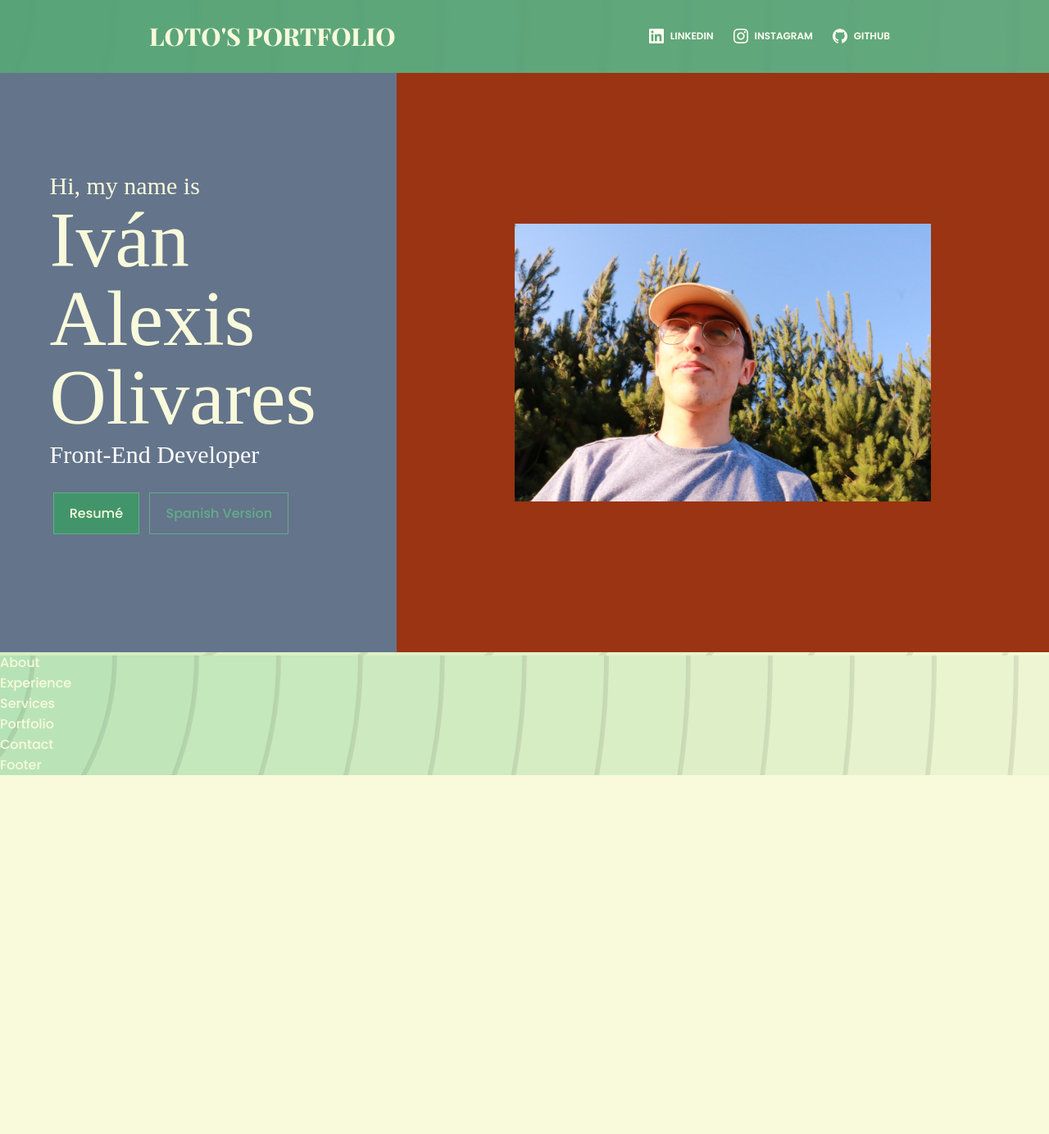
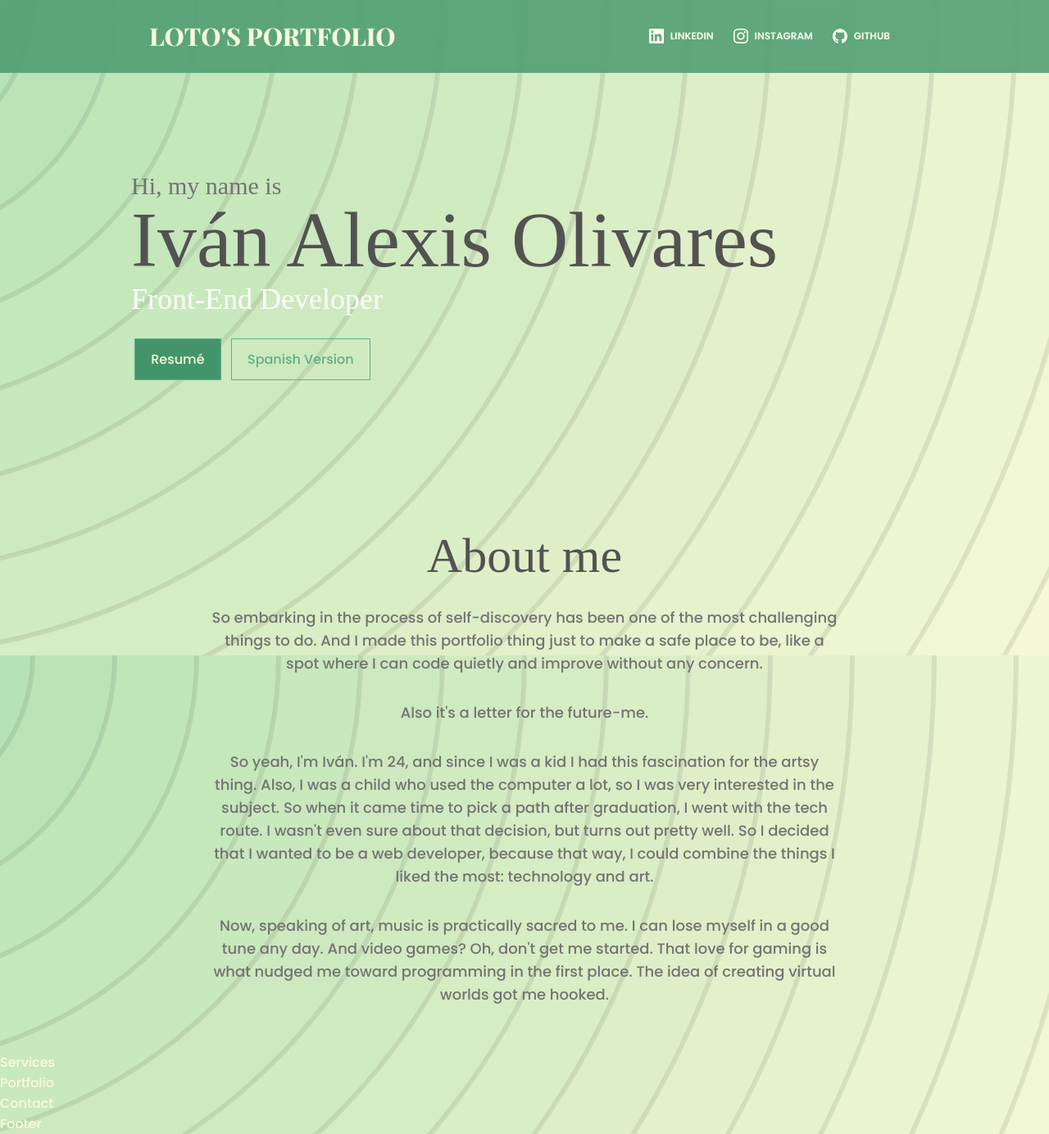
Before and after one commit to IvanLotoPascalCase/portfolio_main, a React (Vite) app in the folder client/: page / in a window 1280 px wide. Shown: the whole page at 82% size. Before the commit the page ends 946 px from the top, so only its background shows below. Built offline with nearby package versions, Linux system fonts and the light colour scheme; a web font is replaced by a local one.

Commit message:
Agregada sección About

```diff
--- a/client/src/components/About.jsx
+++ b/client/src/components/About.jsx
@@ -1,9 +1,41 @@
-import React from 'react'
+const About = () => {
+  return (
+    <div>
+      <div className="m-10">
+        <h2 className=" flex justify-center text-6xl text-neutral-600">
+          About me
+        </h2>
+        <div className="grid justify-items-center text-center">
+          <p className="text-lg text-neutral-500 px-4 pt-8 pb-4 w-2/3">
+            So embarking in the process of self-discovery has been one of the
+            most challenging things to do. And I made this portfolio thing just
+            to make a safe place to be, like a spot where I can code quietly and
+            improve without any concern.
+          </p>
+          <p className="text-lg text-neutral-500 p-4 w-2/3">
+            Also it's a letter for the future-me.
+          </p>
+          <p className="text-lg text-neutral-500 p-4 w-2/3">
+            So yeah, I'm Iván. I'm 24, and since I was a kid I had this
+            fascination for the artsy thing. Also, I was a child who used the
+            computer a lot, so I was very interested in the subject. So when it
+            came time to pick a path after graduation, I went with the tech
+            route. I wasn't even sure about that decision, but turns out pretty
+            well. So I decided that I wanted to be a web developer, because that
+            way, I could combine the things I liked the most: technology and
+            art.
+          </p>
+          <p className="text-lg text-neutral-500 p-4 w-2/3">
+            Now, speaking of art, music is practically sacred to me. I can lose
+            myself in a good tune any day. And video games? Oh, don't get me
+            started. That love for gaming is what nudged me toward programming
+            in the first place. The idea of creating virtual worlds got me
+            hooked.
+          </p>
+        </div>
+      </div>
+    </div>
+  );
+};
 
-const About = () => {
-    return (
-        <div>About</div>
-    )
-}
-
-export default About
+export default About;
--- a/client/src/components/CTA.jsx
+++ b/client/src/components/CTA.jsx
@@ -1,11 +1,12 @@
 import React from "react";
 import curriculum from "../assets/curriculum.pdf";
+import resume from "../assets/resume.pdf";
 
 const CTA = () => {
   return (
     <div className="grid grid-rows-1 grid-flow-col gap-1 py-6 w-20">
       <div className="px-1">
-        <a href="#contact" className="btn btn-primary">
+        <a href={resume} download className="btn btn-primary">
           Resumé
         </a>
       </div>
--- a/client/src/components/Experience.jsx
+++ b/client/src/components/Experience.jsx
@@ -1,9 +1,10 @@
-import React from 'react'
+import React from "react";
 
 const Experience = () => {
-    return (
-        <div>Experience</div>
-    )
-}
+  return;
+  <div className="bg-slate-100">
+    <div className="grid grid-cols-1">Hola</div>
+  </div>;
+};
 
-export default Experience
+export default Experience;
--- a/client/src/components/Hero/Hero.jsx
+++ b/client/src/components/Hero/Hero.jsx
@@ -7,22 +7,22 @@ const Hero = () => {
   return (
     <div className="grid grid-row-2 grid-flow-col">
       {/* SECCION 1 HERO (INFO) */}
-      <div className="py-[15vh] bg-slate-500">
+      <div className="py-[15vh] ">
         <div className="container header__container">
-          <h2 className="text-3xl">Hi, my name is</h2>
+          <h3 className="text-3xl text-neutral-500">Hi, my name is</h3>
           <div>
-            <h1 className="text-8xl">Iván Alexis Olivares</h1>
+            <h1 className="text-8xl text-neutral-600">Iván Alexis Olivares</h1>
           </div>
           <div className="py-1">
-            <h2 className="text-white text-3xl">Front-End Developer</h2>
+            <h1 className="text-white text-4xl">Front-End Developer</h1>
           </div>
           <CTA />
         </div>
       </div>
       {/* SECCION 2 HERO (FOTO) */}
-      <div className="md:col-span-4 flex items-center justify-center p-20 bg-orange-800">
+      {/* <div className="md:col-span-4 flex items-center justify-center p-20 ">
         <img src={mainPhoto} alt="me" className="w-[80%]" />
-      </div>
+      </div> */}
     </div>
   );
 };
```
Also changed, not shown: 1 other file (tests, documents, lock files or other folders).
